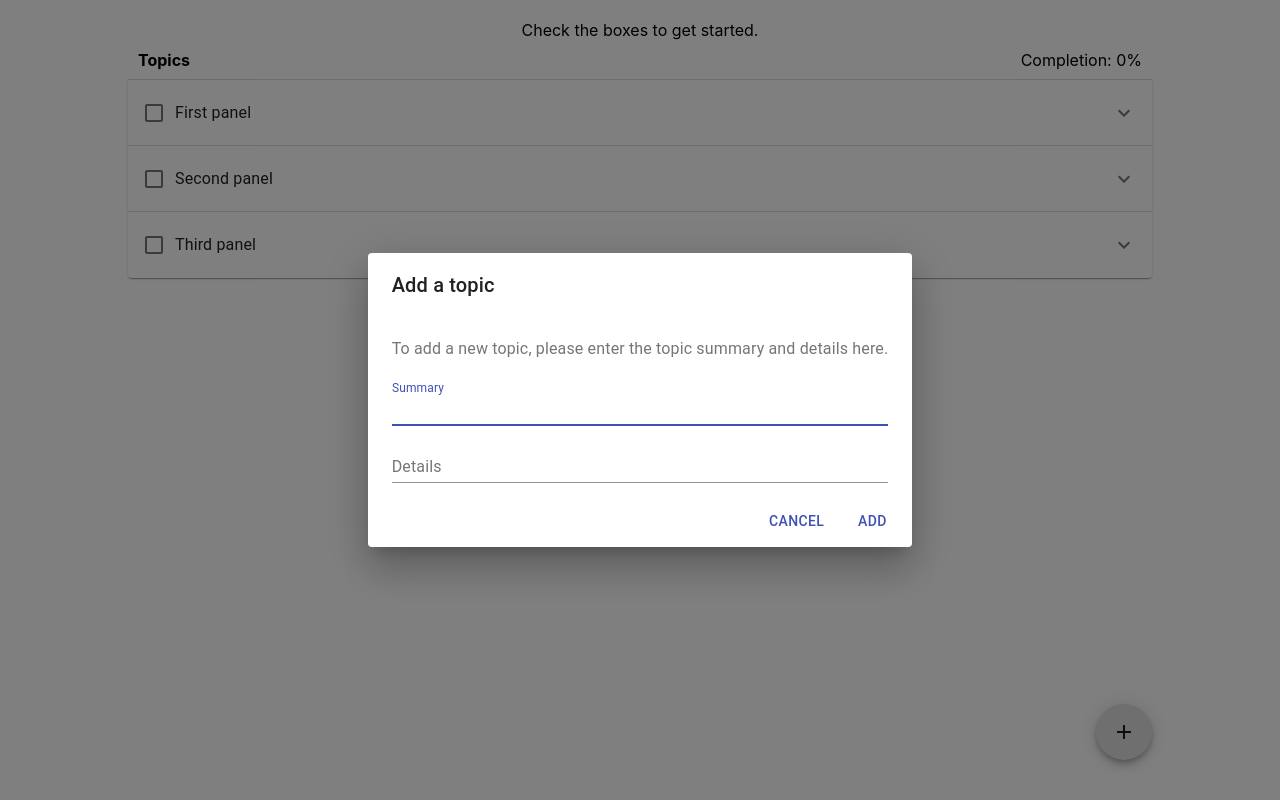
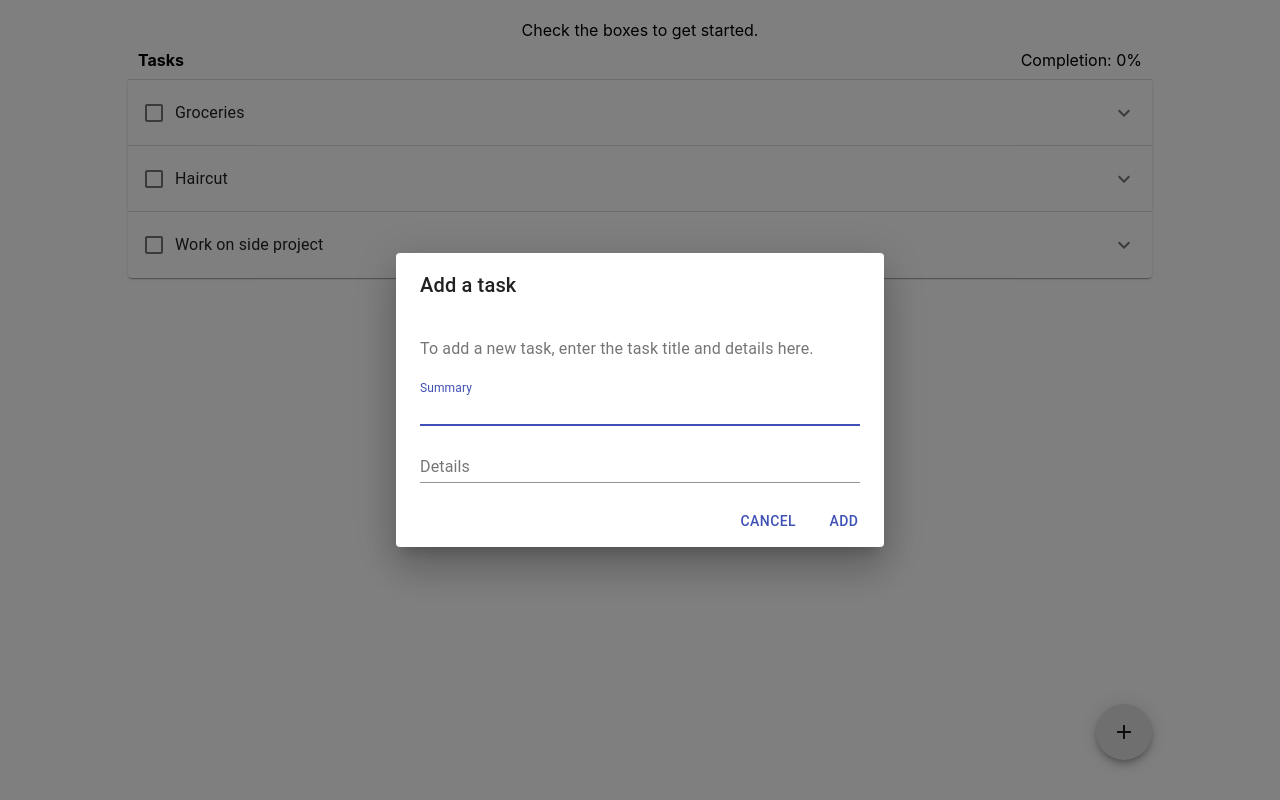
Before and after one commit to ryanplkam/cbceats, a React (Create React App) app: page / in a window 1280 px wide. Both pictures are taken after a click on the button 1124 px from the left and 732 px from the top of the page. Built offline with nearby package versions, Linux system fonts and the light colour scheme.

Commit message:
clean up

```diff
--- a/src/App.js
+++ b/src/App.js
@@ -10,20 +10,20 @@ export default class App extends React.Component {
     this.state = {
       accordions: {
         1: {
-          summary: "First panel",
-          details: "Hello there",
+          summary: "Groceries",
+          details: "Buy beef, eggs, and cheese",
           complete: false,
           active: false,
         },
         2: {
-          summary: "Second panel",
-          details: "Another happy landing",
+          summary: "Haircut",
+          details: "Low fade with disconnected fringe",
           complete: false,
           active: false,
         },
         3: {
-          summary: "Third panel",
-          details: "The negotiations were short",
+          summary: "Work on side project",
+          details: "Complete the AWS React App tutorial",
           complete: false,
           active: false,
         },
--- a/src/components/AccordionContainer.js
+++ b/src/components/AccordionContainer.js
@@ -20,7 +20,7 @@ export default class AccordionContainer extends React.Component {
   getMessage = () => {
     let percentComplete = this.getPercentComplete();
     if (isNaN(percentComplete))
-      return "Oops, all out of boxes! Add some boxes or refresh the page to start again";
+      return "Oops, all out of tasks! Add some or refresh the page to start again";
     switch (percentComplete) {
       case 100:
         return ":)";
@@ -51,7 +51,7 @@ export default class AccordionContainer extends React.Component {
         {this.getMessage()}
         <div className="panel-container-header">
           <div className="panel-container-header-left">
-            <b>Topics</b>
+            <b>Tasks</b>
           </div>
           <div className="panel-container-header-right">
             Completion: {this.getDisplayPercent()}%
--- a/src/components/FormDialog.js
+++ b/src/components/FormDialog.js
@@ -98,12 +98,11 @@ export default class FormDialog extends React.Component {
           aria-labelledby=""
           disableScrollLock={true}
         >
-          <DialogTitle id="">Add a topic</DialogTitle>
+          <DialogTitle id="">Add a task</DialogTitle>
           <form onSubmit={this.handleSubmit}>
             <DialogContent>
               <DialogContentText>
-                To add a new topic, please enter the topic summary and details
-                here.
+                To add a new task, enter the task title and details here.
               </DialogContentText>
               <TextField
                 autoFocus
```
Also changed, not shown: src/components/MySwitch.js (added, +27 -0 lines), 1 other file (tests, documents, lock files or other folders).
